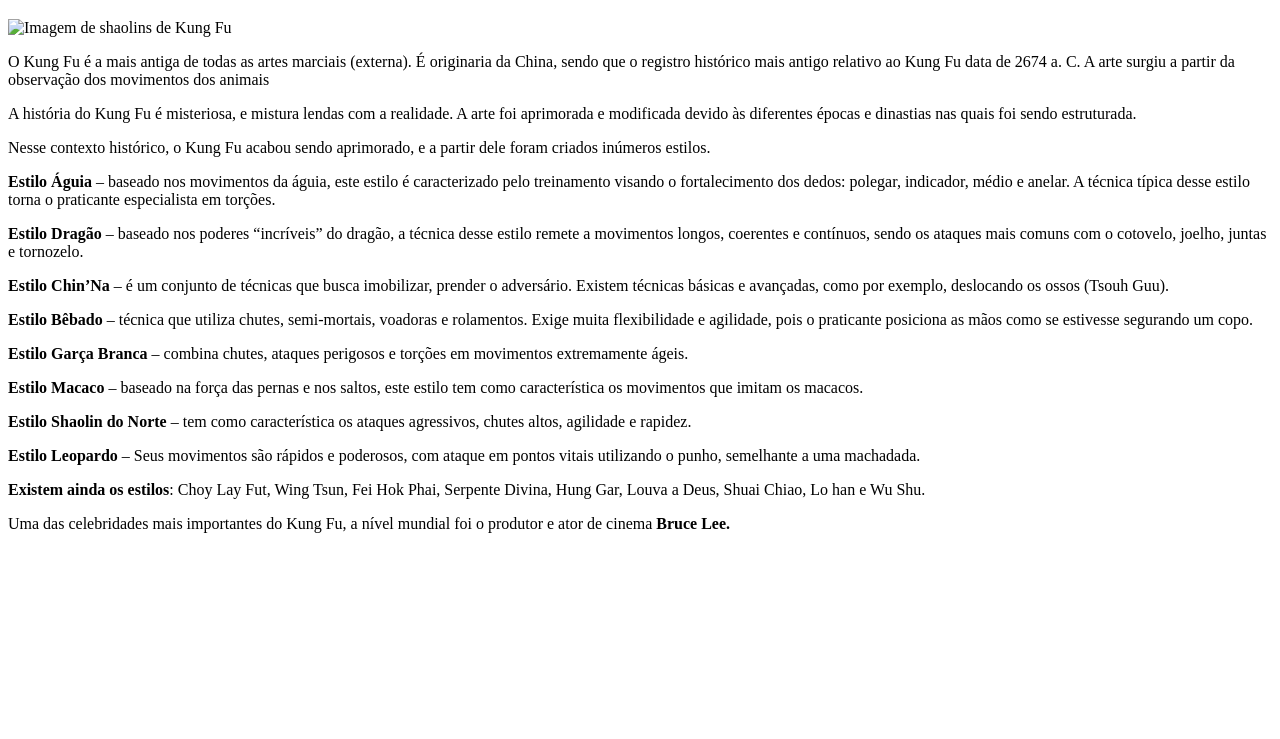
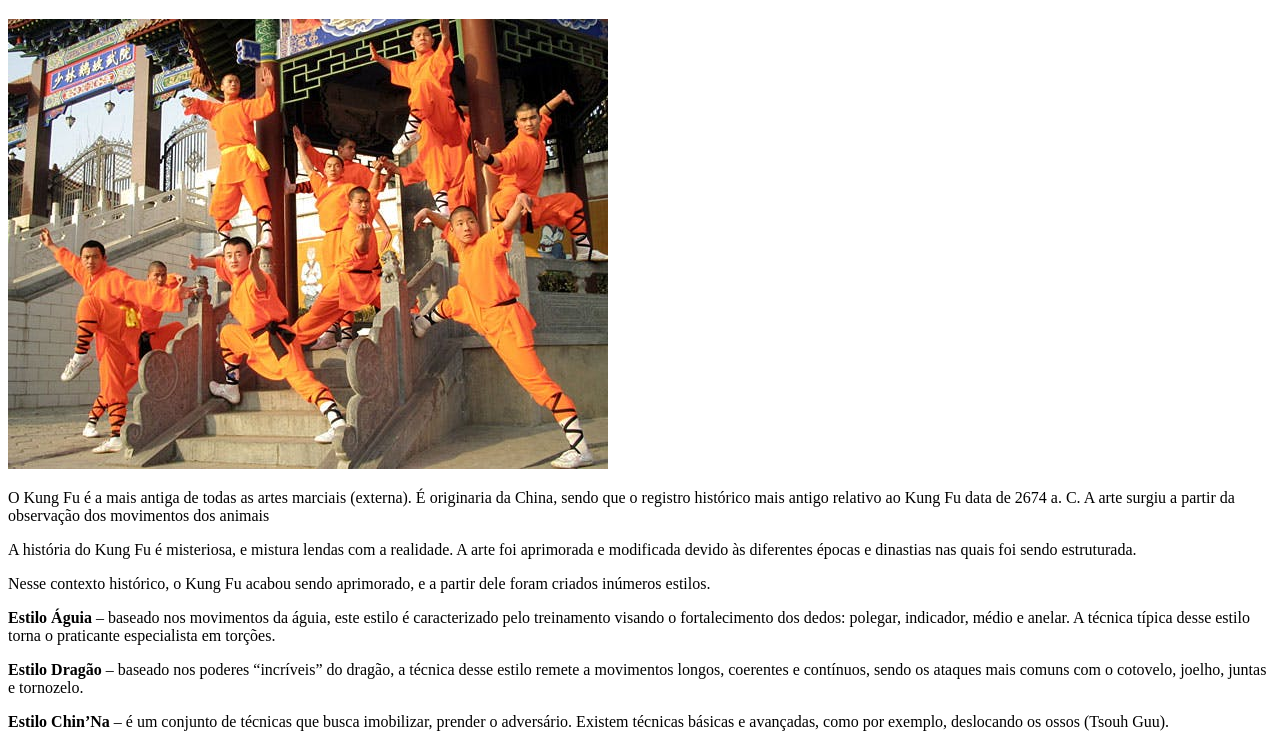
Before and after one commit to profJana/projeto-HTML-Esportes, a plain HTML site: page index.html in a window 1280 px wide. Shown: the part 61-800 px from the top of the page. Drawn offline with Linux system fonts and the light colour scheme; the site is published under a folder, as on GitHub Pages, so addresses that start at the root find nothing.

Commit message:
Atualizado a tag img para funcionar a imagem

```diff
--- a/index.html
+++ b/index.html
@@ -10,7 +10,7 @@
 
     <h1>Kung Fu</h1>
 
-    <img src="/Kung-Fu-1.jpg" alt="Imagem de shaolins de Kung Fu">
+    <img src="./Kung-Fu-1.jpg" alt="Imagem de shaolins de Kung Fu">
 
     <p>
         O Kung Fu é a mais antiga de todas as artes marciais (externa). É originaria da China, sendo que o registro histórico mais antigo relativo ao Kung Fu data de 2674 a. C. A arte surgiu a partir da observação dos movimentos dos animais
```
